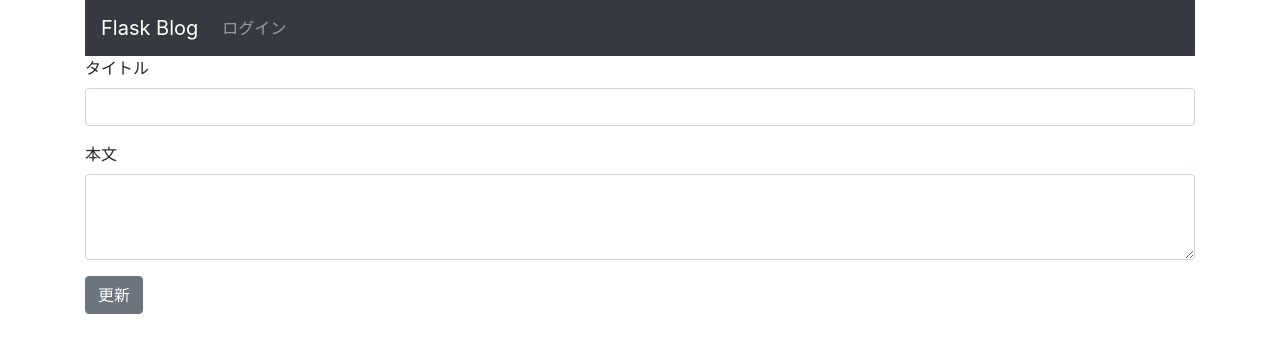
After one commit to inamuu/sample_flask_app, a Flask app: template flask_blog/templates/entries/edit.html in a window 1280 px wide. The commit adds this page. Shown: the top 353 px of the page. Run offline with Flask 2, Linux system fonts and the light colour scheme; the template is opened without the code that fills it, so the values that code supplies are empty; parts of the project's set-up code (start-up, migrations or seed data) failed here and were passed over; some libraries are stand-ins or nearby versions.

Commit message:
:+1: Add edit function

```diff
--- /dev/null
+++ b/flask_blog/templates/entries/edit.html
@@ -0,0 +1,17 @@
+{% extends "layout.html" %}
+{% block body %}
+
+
+<form action="{{ url_for('update_entry', id=entry.id) }}" method="POST" class="add-entry">
+  <div class="form-group">
+    <label for="InputTitle">タイトル</label>
+    <input type="text" class="form-control" id="InputTitle" name="title" value="{{ entry.title }}">
+  </div>
+  <div class="form-group">
+    <label for="InputText">本文</label>
+    <textarea class="form-control" id="InputText" name="text" rows="3">{{ entry.text | safe }}</textarea>
+  </div>
+  <button type="submit" class="btn btn-secondary">更新</button>
+</form>
+
+{% endblock %}
```
Also changed, not shown: flask_blog/templates/entries/show.html (+9 -1 lines), flask_blog/views/entries.py (+19 -0 lines).
